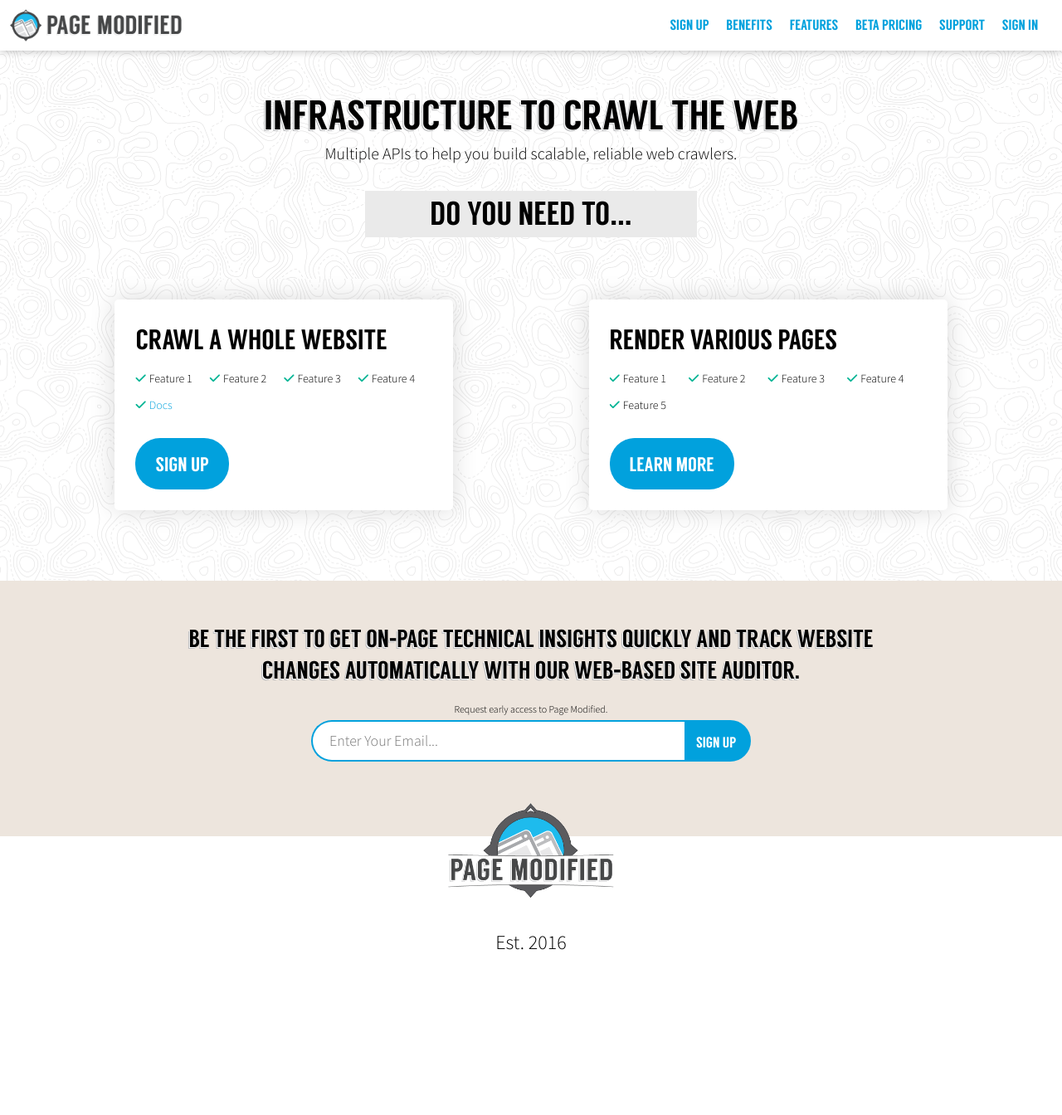
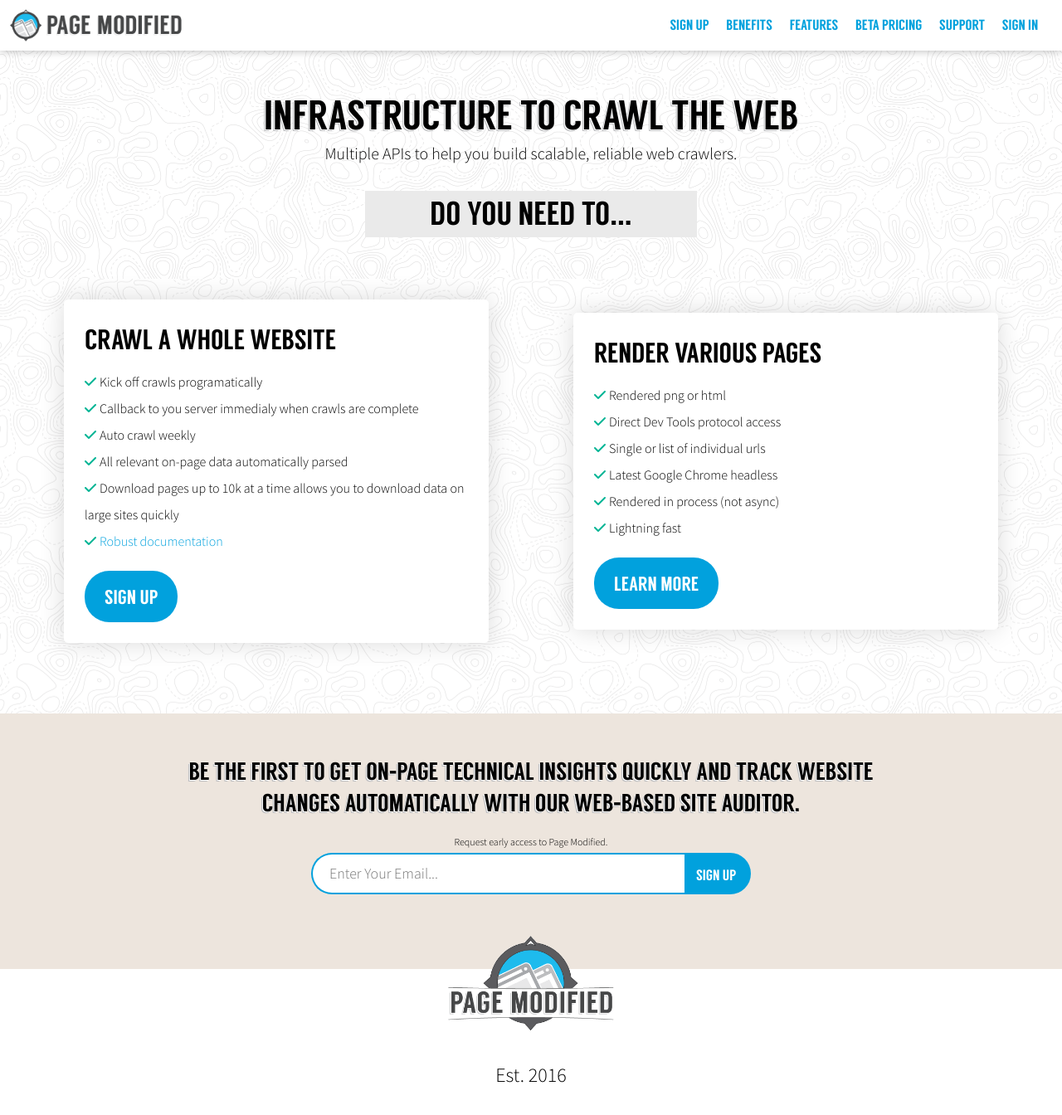
Before and after one commit to chasers/pagemodified-web, a Jekyll site: the page built from api/index.html, in a window 1280 px wide and 1348 px high. Shown: the top 1344 px of the window at 83% size. Built offline with Jekyll 4.4.1, drawn with Linux system fonts in a browser that asks for light colours; nearby versions of some CDN libraries.

Commit message:
api decidor features

```diff
--- a/api/index.html
+++ b/api/index.html
@@ -19,26 +19,28 @@
 </div>
 <div class="topo-bg">
 	<div id="api-box-container">
-		<div class="api-box features">
+		<div class="api-box api-features">
 			<h3>Crawl a Whole Website</h3>
 			<ul>
-				<li><span><i class="fa fa-check"></i>Feature 1</span></li>
-				<li><span><i class="fa fa-check"></i>Feature 2</span></li>
-				<li><span><i class="fa fa-check"></i>Feature 3</span></li>
-				<li><span><i class="fa fa-check"></i>Feature 4</span></li>
-				<li><span><i class="fa fa-check"></i><a href="http://support.pagemodified.com/notes?filter=api">Docs</a></span></li>
+				<li><span><i class="fa fa-check"></i>Kick off crawls programatically</span></li>
+				<li><span><i class="fa fa-check"></i>Callback to you server immedialy when crawls are complete</span></li>
+				<li><span><i class="fa fa-check"></i>Auto crawl weekly</span></li>
+				<li><span><i class="fa fa-check"></i>All relevant on-page data automatically parsed</span></li>
+				<li><span><i class="fa fa-check"></i>Download pages up to 10k at a time allows you to download data on large sites quickly</span></li>
+				<li><span><i class="fa fa-check"></i><a href="http://support.pagemodified.com/notes?filter=api">Robust documentation</a></span></li>
 			</ul>
 			<a class="button large" href="./chrome-cloud">Sign up</a>
 		</div>
 
-		<div class="api-box features">
+		<div class="api-box api-features">
 			<h3>Render Various Pages</h3>
 			<ul>
-				<li><span><i class="fa fa-check"></i>Feature 1</span></li>
-				<li><span><i class="fa fa-check"></i>Feature 2</span></li>
-				<li><span><i class="fa fa-check"></i>Feature 3</span></li>
-				<li><span><i class="fa fa-check"></i>Feature 4</span></li>
-				<li><span><i class="fa fa-check"></i>Feature 5</span></li>
+				<li><span><i class="fa fa-check"></i>Rendered png or html</span></li>
+				<li><span><i class="fa fa-check"></i>Direct Dev Tools protocol access</span></li>
+				<li><span><i class="fa fa-check"></i>Single or list of individual urls</span></li>
+				<li><span><i class="fa fa-check"></i>Latest Google Chrome headless</span></li>
+				<li><span><i class="fa fa-check"></i>Rendered in process (not async)</span></li>
+				<li><span><i class="fa fa-check"></i>Lightning fast</span></li>
 			</ul>
 			<a class="button large" href="./chrome-cloud">Learn more</a>
 		</div>
--- a/scss/api.scss
+++ b/scss/api.scss
@@ -26,6 +26,8 @@
 	margin: 25px;
 	border-radius: 5px;
 	box-shadow: 0 0 30px rgba(0,0,0,.15);
+	max-width: 500px;
+	min-width: 40%;
 
 	.button {
 		margin-top: 20px;
@@ -41,3 +43,15 @@
 	font-weight: bold;
 	font-size: 20px;
 }
+
+.api-features {
+	i {
+		color: #00b494;
+	    margin-right: 4px;
+	    display: inline-block;
+	}
+	li {
+		line-height: 2em;
+		text-indent: 5em hanging;
+	}
+}
```
